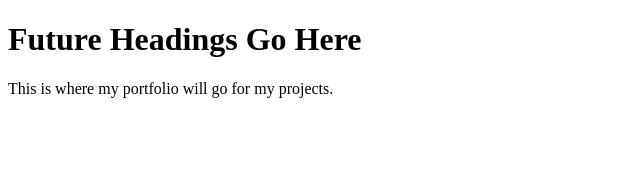
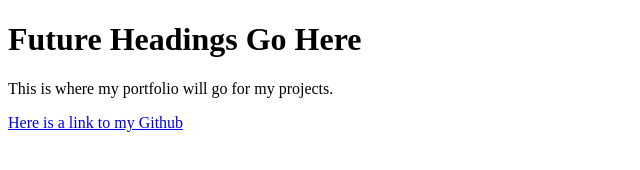
Before and after one commit to hunterlarkin/portfolio_website, a plain HTML site: page index.html in a window 1280 px wide. Shown: the whole page, without its empty margins (0-640 px from the left). Drawn offline with Linux system fonts and the light colour scheme.

Commit message:
added link to github page

```diff
--- a/index.html
+++ b/index.html
@@ -7,5 +7,6 @@
     <body>
         <h1>Future Headings Go Here</h1>
         <p>This is where my portfolio will go for my projects.</p>
+        <a href="https://github.com/hunterlarkin">Here is a link to my Github</a>
     </body>
 </html>
```
